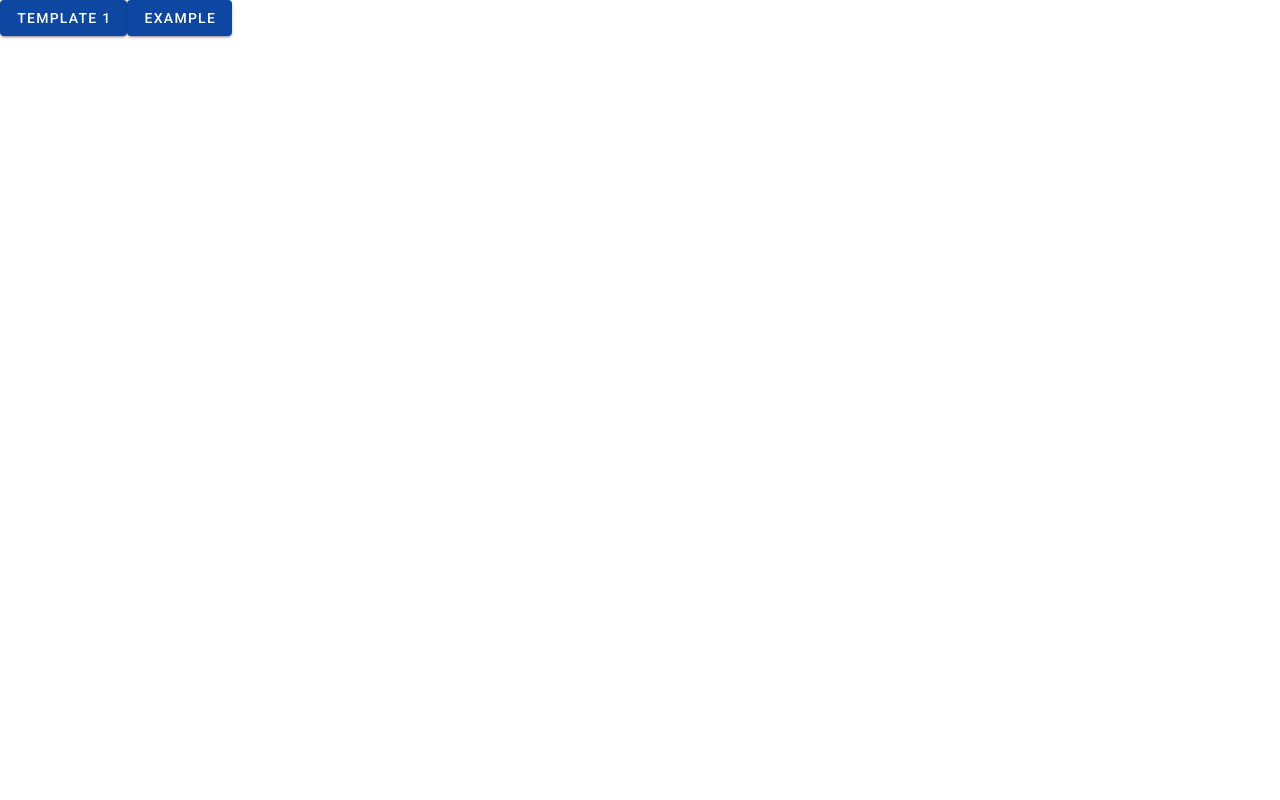
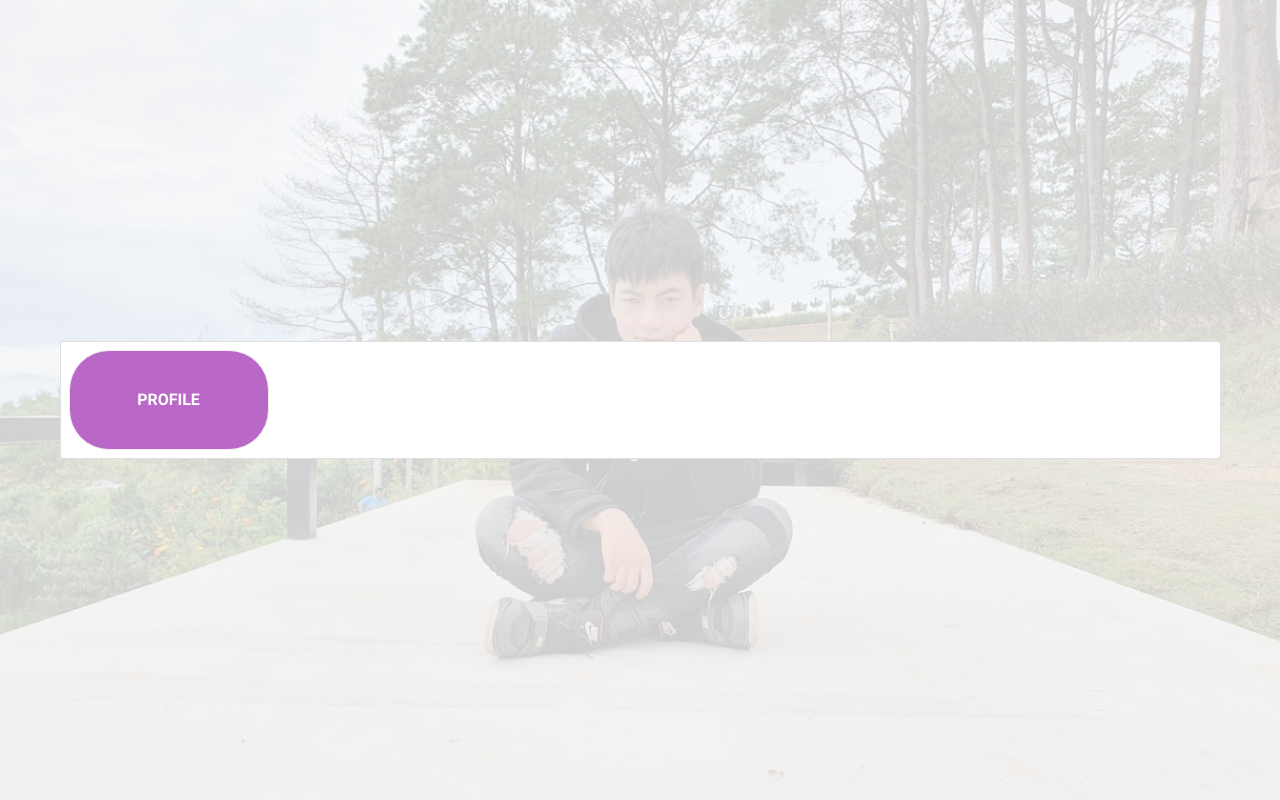
Before and after one commit to DevelopKung/profile.github.io, a Nuxt app: page / in a window 1280 px wide. Built offline with nearby package versions, Linux system fonts and the light colour scheme.

Commit message:
'deploy'

```diff
--- a/components/navbar/bar.vue
+++ b/components/navbar/bar.vue
@@ -94,7 +94,7 @@ export default {
 
 <style lang="scss" scoped>
 .bar {
-  // z-index: 10000;
+  z-index: 10000;
   position: fixed;
   top: 0;
   width: 100%;
--- a/package.json
+++ b/package.json
@@ -10,7 +10,7 @@
     "gitCommit": "git add . && git commit -m 'deploy'",
     "pushDir": "nuxt generate && npm run gitCommit && push-dir --dir=dist --branch=gh-pages --cleanup",
     "pushMaster": "npm run gitCommit && git branch -M master && git push -u origin master",
-    "deploy": "npm run pushMaster"
+    "deploy": "npm run pushDir"
   },
   "dependencies": {
     "@fortawesome/fontawesome-free": "^5.15.4",
--- a/pages/example.vue
+++ /dev/null
@@ -1,13 +0,0 @@
-<template>
-<div>
-  <layer1 />
-</div>
-</template>
-
-<script>
-export default {}
-</script>
-
-<style lang="scss" scoped>
-
-</style>
--- a/pages/index.vue
+++ b/pages/index.vue
@@ -1,16 +1,53 @@
 <template>
-  <div>
-    <v-btn color="primary" @click="$router.push('./template#home')">template 1</v-btn>
-    <v-btn color="primary" @click="$router.push('./example')">example</v-btn>
-  </div>
+<div class="page-index">
+  <v-container>
+    <v-card class=" pa-2" outlined>
+      <div class="box" @click="$router.push('./template#home')">
+        <b>PROFILE</b>
+      </div>
+    </v-card>
+  </v-container>
+</div>
 </template>
 
 <script>
-  export default {
+export default {
 
-  }
+}
 </script>
 
 <style lang="scss" scoped>
+.page-index {
+  min-height: 100vh;
+  width: 100%;
+  display: flex;
+  justify-content: center;
+  align-items: center;
+  background: url("~/assets/img/hero-bg.jpg") top no-repeat;
+  background-size: cover;
+  position: relative;
 
+  &:before {
+    content: "";
+    background: rgba(255, 255, 255, 0.8);
+    position: absolute;
+    bottom: 0;
+    top: 0;
+    left: 0;
+    right: 0;
+  }
+
+  .box {
+    display: flex;
+    justify-content: center;
+    align-items: center;
+    border-radius: 40px !important;
+    width: 200px;
+    height: 100px;
+    cursor: pointer;
+    border: 1px solid #eee;
+    background: #BA68C8;
+    color: #fff;
+  }
+}
 </style>
```
